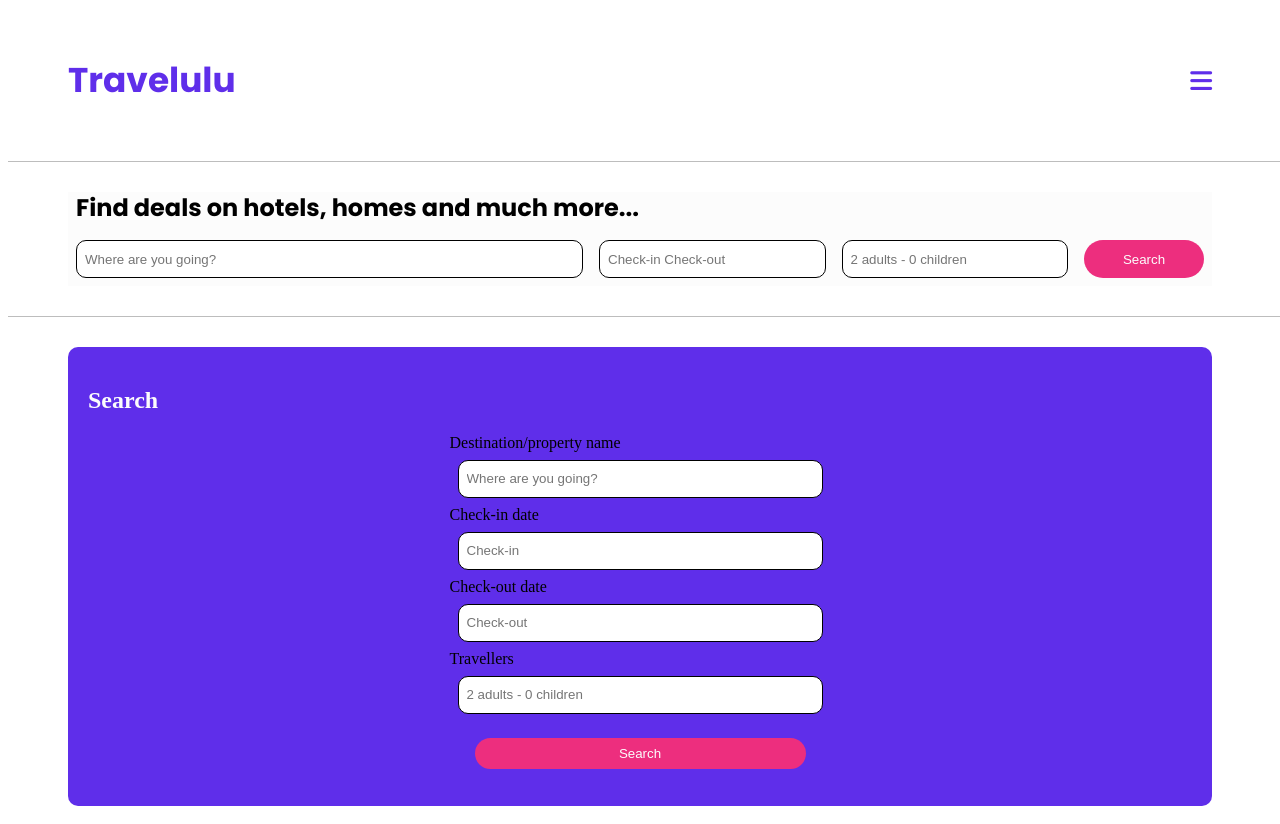
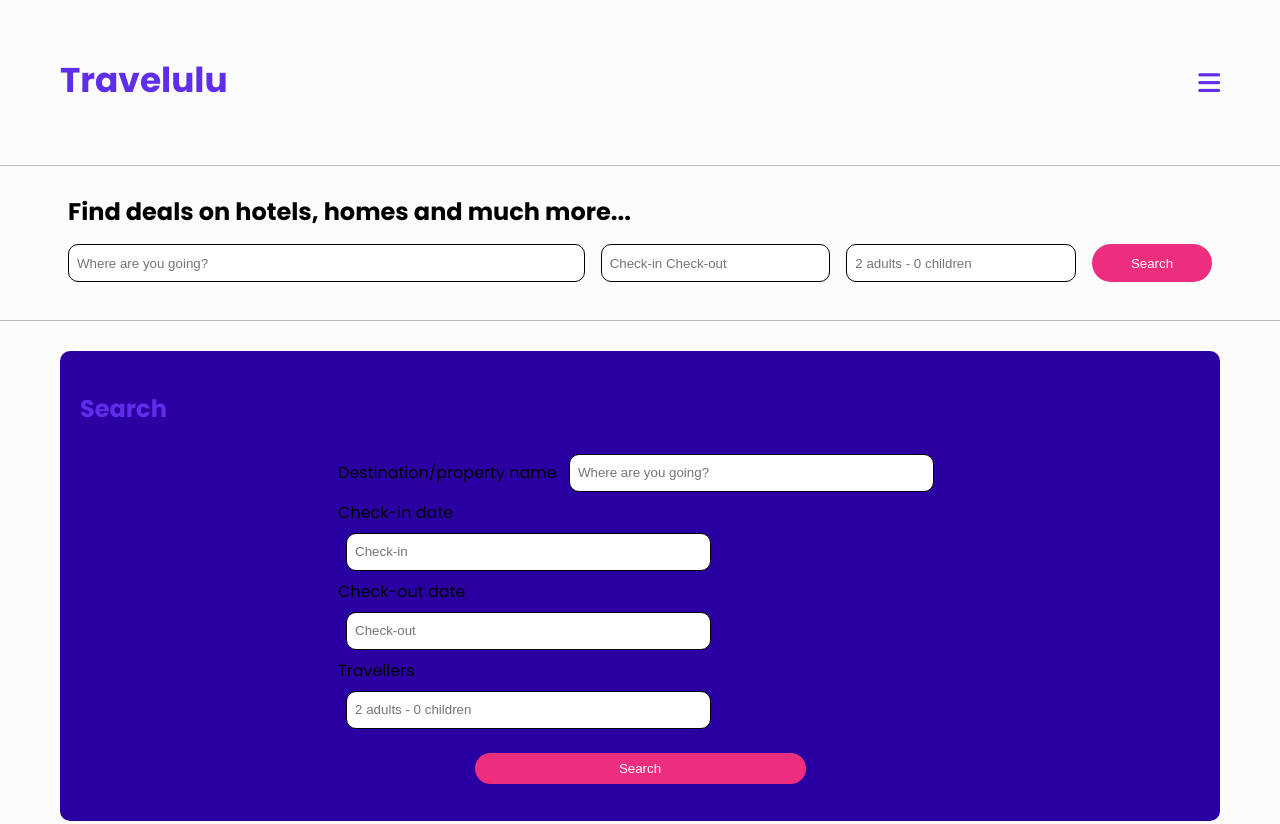
Before and after one commit to MMLORENA/202207-w1chwe-lorena-martinez-fernando-paulino, a website: page index.html in a window 1280 px wide. Shown: the top 824 px of the page. Drawn offline with nearby package versions, Linux system fonts and the light colour scheme; files that its build step writes are made by us from their sources.

Commit message:
modifed tag for aside && added label tag && changed colors

```diff
--- a/index.html
+++ b/index.html
@@ -26,7 +26,7 @@
       </nav>
     </header>
     <div class="line-separator"></div>
-    <section class="search-properties-container">
+   <section class="search-properties-container">
       <h2 class="search-properties-container__main-title">
         Find deals on hotels, homes and much more...
       </h2>
@@ -34,66 +34,71 @@
         <input
           class="search-properties-box"
           type="text"
-          name="place-selector"
           id="place-selector"
           placeholder="Where are you going?"
+          autocomplete="off"
         />
         <input
           class="search-properties-box"
           type="datetime"
           id="travel-date"
           placeholder="Check-in Check-out"
+          autocomplete="off"
         />
         <input
           class="search-properties-box"
           type="number"
-          name="adults-number"
           id="adults-number"
           placeholder="2 adults - 0 children"
+          autocomplete="off"
         />
         <button type="submit" id="button-search-properties">Search</button>
       </form>
     </section>
     <div class="line-separator"></div>
-    <section class="search-aside-container">
+    <aside class="search-aside-container">
       <h2 class="search-aside-container__main-title">
         Search
       </h2>
       <form class="search-aside-container__form">
-        <span class="search-aside__text">Destination/property name</span>
+       <label for="Destination-aside" class="search-aside__text">Destination/property name
         <input
           class="search-aside__box"
           type="text"
-          name="place-selector"
-          id="place-selector"
+          id="Destination-aside"
           placeholder="Where are you going?"
+          autocomplete="off"
         />
-        <span class="search-aside__text">Check-in date</span>
+       </label>
+
+         <label for="check-in-date-aside" class="search-aside__text">Check-in date</label>
         <input
           class="search-aside__box"
           type="datetime"
-          id="travel-date"
+          id="check-in-date-aside"
           placeholder="Check-in"
+          autocomplete="off"
         />
-        <span class="search-aside__text">Check-out date</span>
+         <label for="check-out-date-aside" class="search-aside__text">Check-out date</label>
          <input
           class="search-aside__box"
           type="datetime"
-          id="travel-date"
+          id="check-out-date-aside"
           placeholder="Check-out"
+          autocomplete="off"
         />
-        <span class="search-aside__text">Travellers</span>
+         <label for="Travellers" class="search-aside__text">Travellers</label>
         <input
           class="search-aside__box"
           type="number"
-          name="adults-number"
-          id="adults-number"
+          id="Travellers"
           placeholder="2 adults - 0 children"
+          autocomplete="off"
         />
 
       </form>
       <div class="search-aside-container__button"><button type="submit" id="button-search-properties">Search</button></div>
-    </section>
+    </aside>>
     <main>
       <div class="results-container">
         <h2 class="results-container__title">254 Properties Found</h2>
--- a/sass/_colors/_colors.scss
+++ b/sass/_colors/_colors.scss
@@ -2,3 +2,4 @@ $color-black: #000000;
 $color-white: #fcfcfc;
 $color-pink: #ed2e7e;
 $color-purple: #5f2eea;
+$color-bright-purple: #2a00a2;
--- a/sass/_components/_body.scss
+++ b/sass/_components/_body.scss
@@ -1,7 +1,9 @@
 @use "../_colors/colors";
+@import url("https://fonts.googleapis.com/css2?family=Poppins:ital,wght@0,400;0,700;1,300&display=swap");
 
 body {
   box-sizing: border-box;
   margin: 0;
   background-color: colors.$color-white;
+  font-family: "Poppins", sans-serif;
 }
--- a/sass/_components/_header.scss
+++ b/sass/_components/_header.scss
@@ -1,31 +1,27 @@
 @use "../_colors/colors";
+@use "body";
 
 .main-header-container {
   display: flex;
   justify-content: space-between;
+  color: colors.$color-purple;
+  height: 105px;
   margin: 30px 60px;
-  color: colors.$color-purple;
 
   .main-header-menu {
     display: flex;
     justify-content: flex-end;
     align-items: center;
-    height: inherit;
-    width: 200px;
   }
 
   .main-header-title {
-    width: 205px;
-    height: 55px;
-    font-weight: bold;
+    max-width: 205px;
     font-size: 34.38px;
     line-height: 55px;
-    font-family: "poppins", sans-serif;
     font-weight: bolder;
   }
 
   .fa-solid {
-    width: inherit;
     font-size: 25px;
     text-align: right;
   }
--- a/sass/_components/_search-aside.scss
+++ b/sass/_components/_search-aside.scss
@@ -5,12 +5,12 @@
 .search-aside-container {
   @extend %display-flex;
   border-radius: 10px;
-  background-color: colors.$color-purple;
+  background-color: colors.$color-bright-purple;
   @include mixins.search-properties-box;
   @include mixins.search-container__form;
 
   .search-aside-container__main-title {
-    color: colors.$color-white;
+    color: colors.$color-purple;
     font-weight: 700;
     align-self: flex-start;
     font-size: 24px;
--- a/sass/_extends/_extends.scss
+++ b/sass/_extends/_extends.scss
@@ -1,7 +1,6 @@
 @use "../_colors/colors";
 %line-separator {
   height: 0.001px;
-  width: 100vw;
   border-bottom: 0.01px solid rgba(0, 0, 0, 0.26);
 }
 
```
